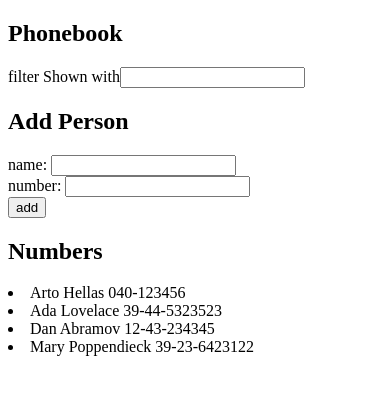
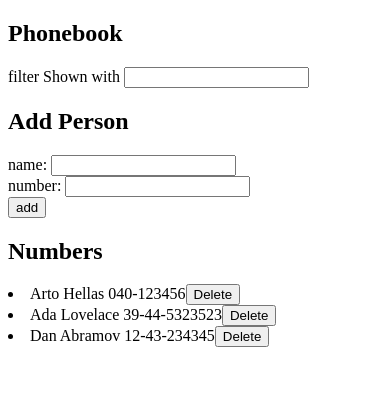
Before and after one commit to casingalaaron/FSO-Exercises, a React (Vite) app in the folder Part2/Phonebook/: page / in a window 390 px wide. Shown: the top 394 px of the page. Built offline with nearby package versions, Linux system fonts and the light colour scheme; data requests are answered from the project's data file.

Commit message:
Added solution for exercises 2.14 of Phonebook Step 9

```diff
--- a/Part2/Phonebook/db.json
+++ b/Part2/Phonebook/db.json
@@ -1,5 +1,5 @@
 {
-  "persons":[
+  "persons": [
     {
       "name": "Arto Hellas",
       "number": "040-123456",
@@ -14,11 +14,7 @@
       "name": "Dan Abramov",
       "number": "12-43-234345",
       "id": "3"
-    },
-    {
-      "name": "Mary Poppendieck",
-      "number": "39-23-6423122",
-      "id": "4"
     }
-  ]
+  ],
+  "$schema": "./node_modules/json-server/schema.json"
 }
--- a/Part2/Phonebook/src/App.jsx
+++ b/Part2/Phonebook/src/App.jsx
@@ -3,23 +3,19 @@ import axios from 'axios'
 import Filter from './components/Filter'
 import PersonForm from './components/PersonForm'
 import Persons from './components/Persons'
+import phonebookService from './components/services/phonebookService'
 
 const App = () => {
   const [persons, setPersons] = useState([])
+  const [input, setInput] = useState('')
 
-  const [input, setInput] = useState('')
+  useEffect(() => {phonebookService.getAll().then(result => {
+    setPersons(result)})
+  }, [])
+
   const handleInput = (event) => {
   setInput(event.target.value)
   }
-
-  useEffect(() => {
-    axios
-    .get('http://localhost:3002/persons')
-    .then(response => {
-      console.log("Promises fulfilled")
-      setPersons(response.data)
-    })
-  }, [])
 
   return (
     <div>{persons.map((item) => console.log(item))}
@@ -28,7 +24,7 @@ const App = () => {
       <h2>Add Person</h2>
       <PersonForm persons={persons} setPersons={setPersons}/>
       <h2>Numbers</h2>
-      <Persons persons={persons} input={input}/>
+      <Persons persons={persons} setPersons={setPersons} input={input}/>
     </div>
   )
 }
--- a/Part2/Phonebook/src/components/Filter.jsx
+++ b/Part2/Phonebook/src/components/Filter.jsx
@@ -4,7 +4,7 @@ const Filter = ({input, handleInput}) => {
 
     return(
         <>
-        filter Shown with<input value={input} onChange={handleInput} />
+        filter Shown with <input value={input} onChange={handleInput} />
         </>
         )
 }
--- a/Part2/Phonebook/src/components/PersonForm.jsx
+++ b/Part2/Phonebook/src/components/PersonForm.jsx
@@ -1,12 +1,14 @@
 import { useState } from 'react'
+import axios from 'axios'
+import phonebookService from './services/phonebookService'
 
 const PersonForm = ({persons, setPersons}) => {
 
     const [newName, setNewName] = useState('')
-    const [newNumber, setNewBumber] = useState('')
+    const [newNumber, setnewNumber] = useState('')
 
     const handleNumber = (event) => {
-    setNewBumber(event.target.value)
+      setnewNumber(event.target.value)
     }
 
     const handleNewName = (event) => {
@@ -16,32 +18,26 @@ const PersonForm = ({persons, setPersons}) => {
     const AddPerson = (event) => {
     event.preventDefault()
     const isExisting = handleDuplicate(persons, newName)
-    if(!isExisting){
-      if(newName !=='' && newNumber !==''){
-        let latestId = persons.length
-        const newObject = [...persons,{
-        name: newName,
-        number: newNumber,
-        id: (latestId + 1)
-        }]
-        setPersons(newObject)
-        setNewName('')
-        setNewNumber('')
+
+    if(newName ==='' || newNumber ===''){
+      alert("fill up all information before adding")
     }
     else{
-        alert("fill up all information before adding")
-      }
+      if(!isExisting){
+        phonebookService
+        .Create({name:newName, number: newNumber})
+        .then(response => setPersons(persons.concat(response)))
       }
       else{
         alert(` ${newName} is already added to the phonebook`)
         setNewName('')
+        setnewNumber('')
+      }
     }
   }
 
   const handleDuplicate = (array,newName) => {
-    const isExisting = array.map((item) => item.name === newName)
-    const result = isExisting.includes(true)
-    return result
+    return array.some(persons => persons.name === newName)
   }
 
     return(
--- a/Part2/Phonebook/src/components/Persons.jsx
+++ b/Part2/Phonebook/src/components/Persons.jsx
@@ -1,9 +1,26 @@
-const Persons = ({persons, input}) => {
+import phonebookService from "./services/phonebookService"
+
+const Persons = ({persons, setPersons, input}) => {
     const phonebookToShow = !input ?  persons : persons.filter((item) => item.name.toLowerCase().includes(input.toLowerCase()) || item.number.includes(input))
+
+    function handleDelete(id){
+        const person = persons.find(item => item.id === id)
+        if(window.confirm(`Delete ${person.name}?`)){
+            phonebookService
+            .Delete(id)
+            .then(() => {
+                setPersons(persons.filter((item) => item.id !== id))
+                alert("Succesfully deleted")
+            })
+
+        }
+    }
 
     return(
         <>
-        {phonebookToShow.map((item,index) => <li key={item.id}>{item.name} {item.number}</li>)}
+        {phonebookToShow.map((item) => <li key={item.id}>{item.name} {item.number}
+            <button onClick={() => handleDelete(item.id)}>Delete</button>
+        </li>)}
         </>
     )
 }
--- /dev/null
+++ b/Part2/Phonebook/src/components/services/phonebookService.js
@@ -0,0 +1,28 @@
+import axios from 'axios'
+const baseURL = 'http://localhost:3001/persons'
+
+const getAll = () => {
+    const request = axios.get(baseURL)
+    return request.then(response => response.data)
+}
+
+const getOne = (id) => {
+    const  request = axios.get(baseURL.concat(`/${id}`))
+    return request.then(response => response.data)
+}
+
+const Create = object => {
+    const request = axios.post(baseURL, object)
+    return request.then(request => request.data)
+}
+
+const Edit = (id, newData) => {
+    const request = axios.post(baseURL, newData)
+    return request.then(response => response.data)
+}
+const Delete = id => {
+    const request = axios.delete(baseURL.concat(`/${id}`))
+    return request.then(request => request.status)
+}
+
+export default { getAll, getOne, Create, Delete }
```
Lines whose indentation alone changed are shown as unchanged.
